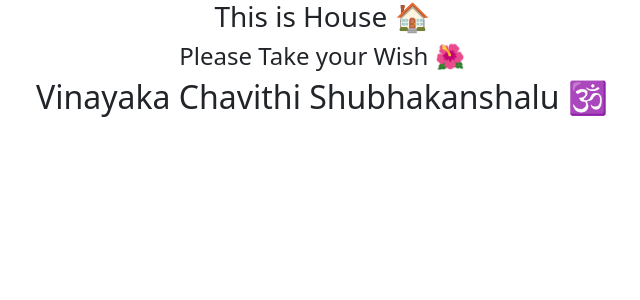
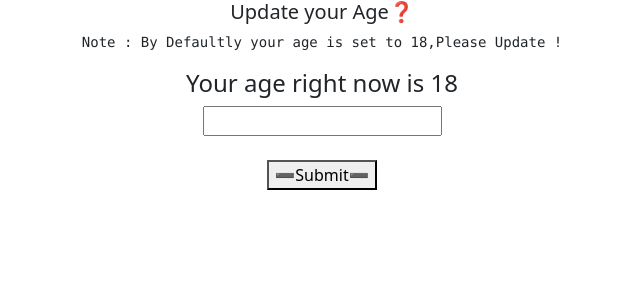
Before and after one commit to MarkDevram/Practice-React-All-Time, a React (Create React App) app: page / in a window 1280 px wide. Shown: the top 300 px of the page, without its empty margins (318-958 px from the left). Built offline with nearby package versions, Linux system fonts and the light colour scheme.

Commit message:
useReducer Effectivly

```diff
--- a/src/App.js
+++ b/src/App.js
@@ -65,12 +65,16 @@ import IntervalCounterWithHooks from "./Hooks in React/useEffect/IntervalCounter
 import FetchingByUserID from "./Hooks in React/useEffectDataFetching/FetchingByUserID"
 import KCnxt from "./Hooks in React/useContext/KeyContext"
 import House from "./Hooks in React/useContext/House"
+import Demo from "./Hooks in React/useReducer/Demo"
+import UpdateAge from "./Hooks in React/useReducer/UpdateAge"
 function App() {
   return (
     <div className="App">
-      <KCnxt.Provider value={"Vinayaka Chavithi Shubhakanshalu 🕉"}>
+      <UpdateAge />
+      {/* <Demo /> */}
+      {/* <KCnxt.Provider value={"Vinayaka Chavithi Shubhakanshalu 🕉"}>
         <House />
-      </KCnxt.Provider>
+      </KCnxt.Provider> */}
       {/* <FetchingByUserID /> */}
       {/* <IntervalClassCounter /> */}
       {/* <IntervalCounterWithHooks /> */}
--- /dev/null
+++ b/src/Hooks in React/useReducer/Demo.js
@@ -0,0 +1,29 @@
+import { React, useReducer } from "react"
+function reducer(state, action) {
+  if (action.type === "incremented_age") {
+    return {
+      age: state.age + 1,
+    }
+  }
+}
+
+function Demo() {
+  const [state, dispatch] = useReducer(reducer, { age: 42 })
+  console.clear()
+  return (
+    <div>
+      <h1>Hello , Welcome to Demo of useReducer 💫</h1>
+      {state.age}
+      <br />
+      <button
+        onClick={function handleClick() {
+          dispatch({ type: "incremented_age" })
+        }}
+      >
+        Increment Age
+      </button>
+    </div>
+  )
+}
+
+export default Demo
--- /dev/null
+++ b/src/Hooks in React/useReducer/UpdateAge.js
@@ -0,0 +1,36 @@
+import React, { useReducer, useState } from "react"
+let userInput
+function reducer(state, action) {
+  if (action.type === "update") {
+    return {
+      age: userInput,
+    }
+  }
+}
+function UpdateAge() {
+  //   const [age, setAge] = useState(18)
+  const [state, dispatch] = useReducer(reducer, { age: 18 })
+  return (
+    <div>
+      <h5>Update your Age❓</h5>
+      <pre>Note : By Defaultly your age is set to 18,Please Update !</pre>
+      <h4>Your age right now is {state.age}</h4>
+      <input
+        onChange={function (e) {
+          userInput = e.target.value
+        }}
+      />
+      <br />
+      <br />
+      <button
+        onClick={function () {
+          dispatch({ type: "update" })
+        }}
+      >
+        ➖Submit➖
+      </button>
+    </div>
+  )
+}
+
+export default UpdateAge
```
